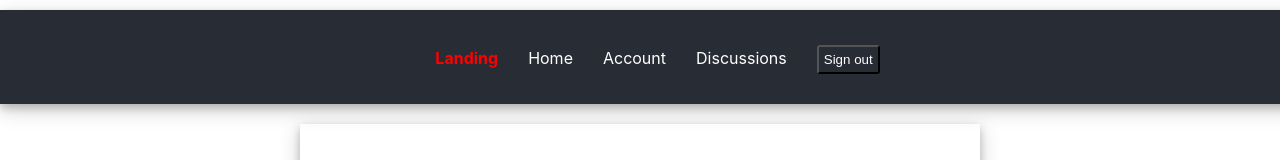
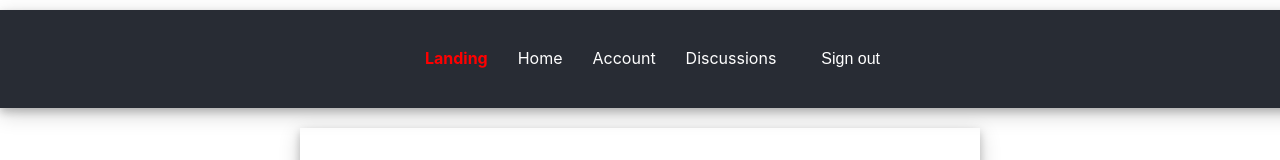
Before and after one commit to dbajollari1/DSATalk, a React (Vite) app in the folder frontend/: page / in a window 1280 px wide. Shown: the top 160 px of the page. Built offline with nearby package versions, Linux system fonts and the light colour scheme; no server answers; sample sign-in values are in the browser's storage.

Commit message:
changes made to navigation bar

```diff
--- a/frontend/src/App.css
+++ b/frontend/src/App.css
@@ -12,6 +12,28 @@
 	  animation: App-logo-spin infinite 20s linear;
 	}
   }
+
+  .button-signout {
+	background: #282c34;
+	color: white;
+	border: none;
+	padding: 10px 15px;
+	font-size: inherit;
+	cursor: pointer;
+	transition: background-color 0.2s ease-in-out;
+  }
+
+
+
+  .button-signout:hover {
+	background-color: #3a3f4b;
+  }
+
+  .button-signout.active {
+	font-weight: bold;
+	color: red;
+  }
+
 
   .App-header {
 	background-color: #282c34;
--- a/frontend/src/components/SignOut.jsx
+++ b/frontend/src/components/SignOut.jsx
@@ -1,6 +1,7 @@
 import {React, useState} from 'react';
 import {doSignOut} from '../firebase/FirebaseFunctions';
 import { useNavigate } from 'react-router-dom';
+import '../App.css';
 
 const SignOutButton = () => {
   const navigate = useNavigate();
@@ -10,7 +11,7 @@ const SignOutButton = () => {
   };
 
   return (
-    <button className="button" type="button" onClick={handleSignOut}>
+    <button className="button-signout" type="button" onClick={handleSignOut}>
       Sign out
     </button>
   );
```
